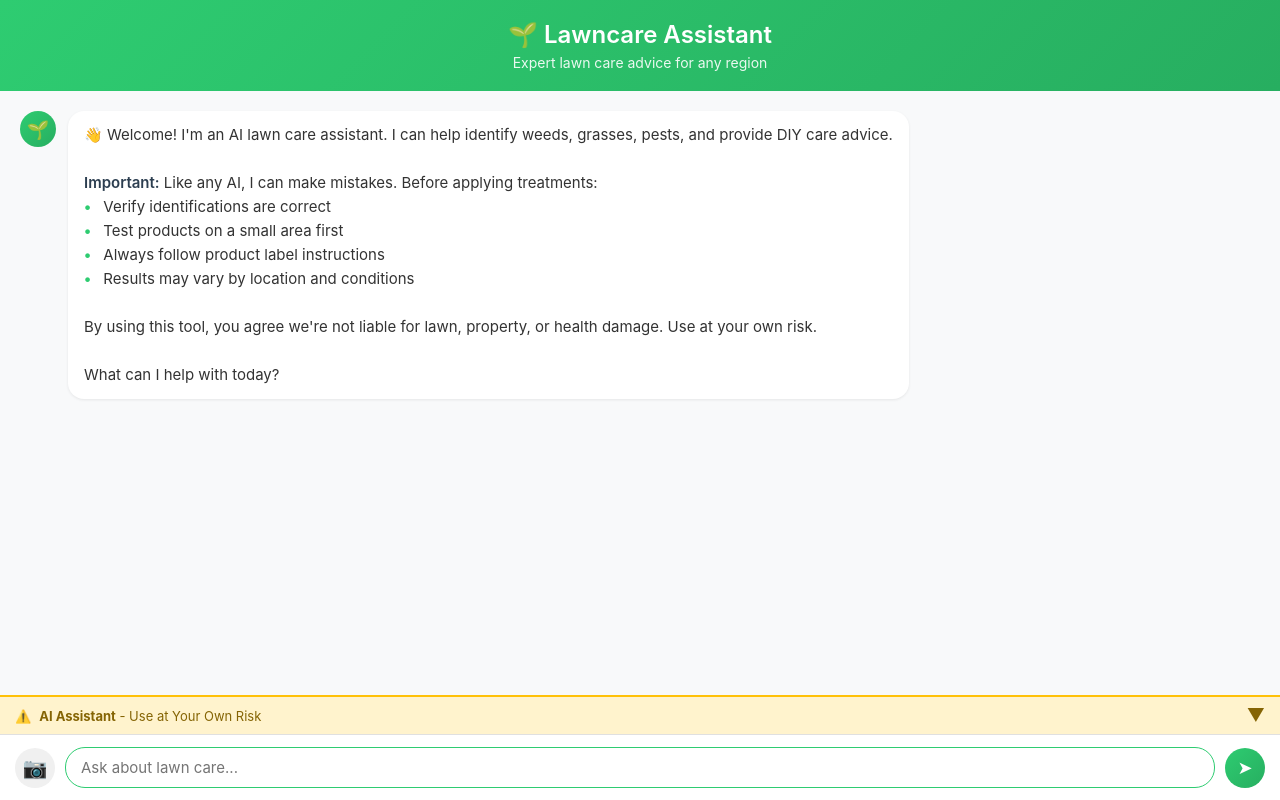
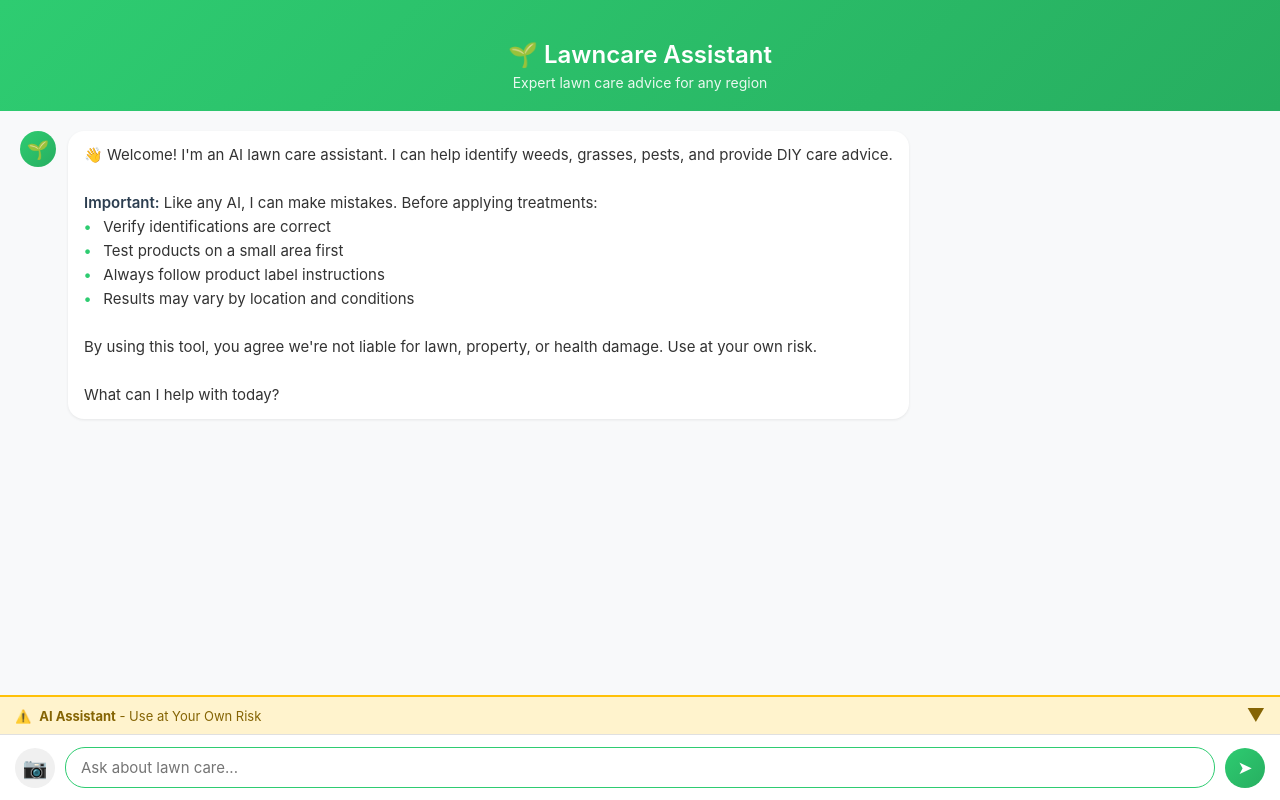
Before and after one commit to cgardner89/lawncare, a website: page index.html in a window 1280 px wide. Drawn offline with Linux system fonts and the light colour scheme.

Commit message:
Update index.html

```diff
--- a/index.html
+++ b/index.html
@@ -36,7 +36,7 @@
             background: linear-gradient(135deg, #2ecc71 0%, #27ae60 100%);
             color: white;
             padding: 20px;
-            padding-top: calc(20px + env(safe-area-inset-top));
+            padding-top: max(40px, env(safe-area-inset-top, 40px));
             text-align: center;
             box-shadow: 0 2px 10px rgba(0,0,0,0.1);
         }
```
